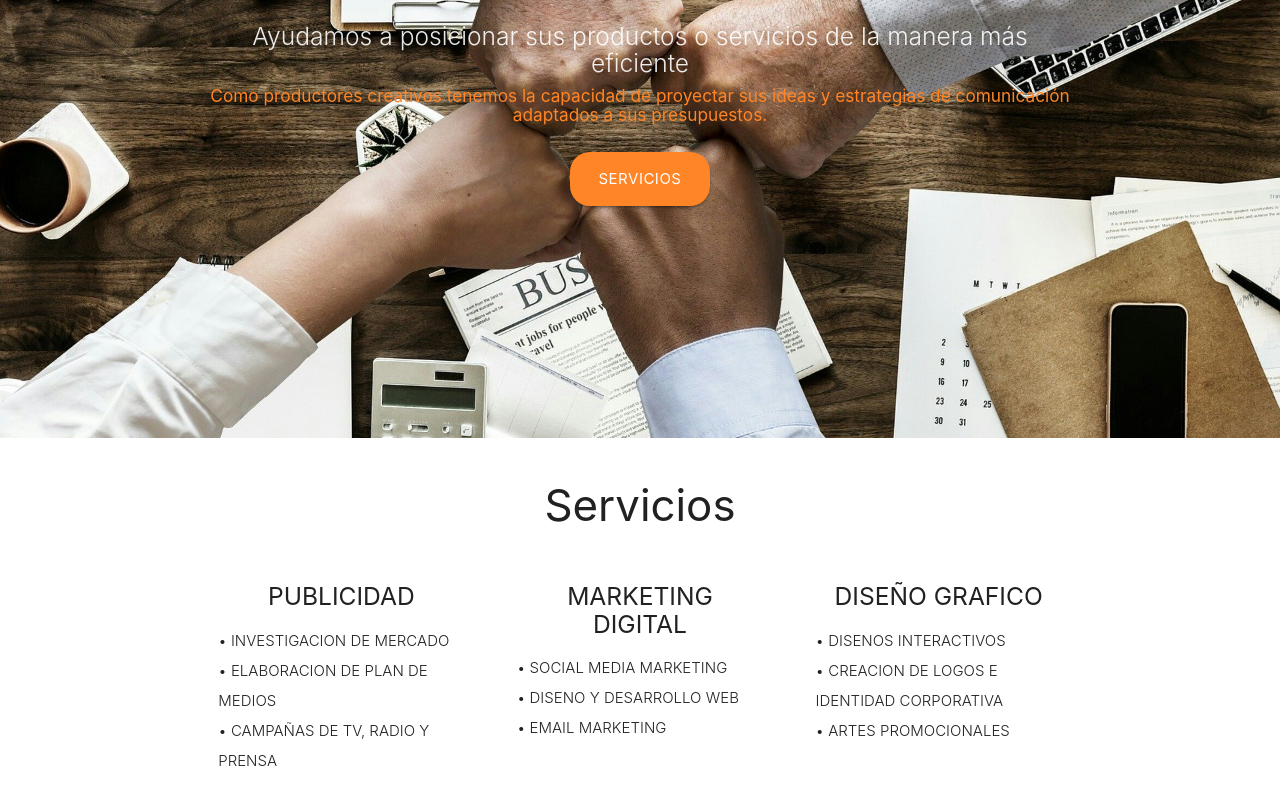
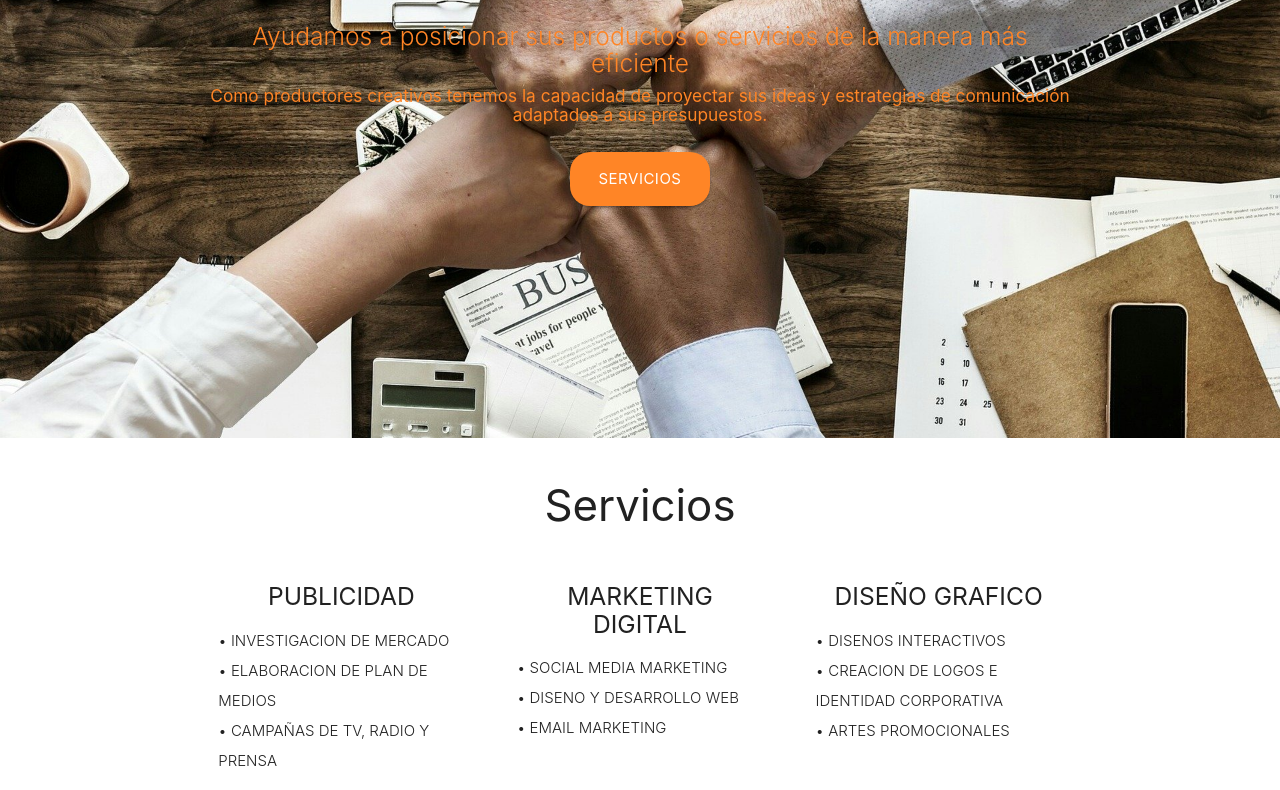
Before and after one commit to Alfredo041/aarasec-official-website, a website: page docs/aarasec-imagenes.html in a window 1280 px wide. Shown: the part 346-1136 px from the top of the page. Drawn offline with nearby package versions, Linux system fonts and the light colour scheme.

Commit message:
cambio color de letra header

```diff
--- a/docs/public/css/aarasec-imagenes.css
+++ b/docs/public/css/aarasec-imagenes.css
@@ -55,7 +55,7 @@
        background-color: rgb(255, 133, 38) !important;
        border-radius: 20px;
     }
-    #index-banner  h6{
+    #index-banner  h5,h6{
 
       color: rgb(255, 133, 38);
     }
```
